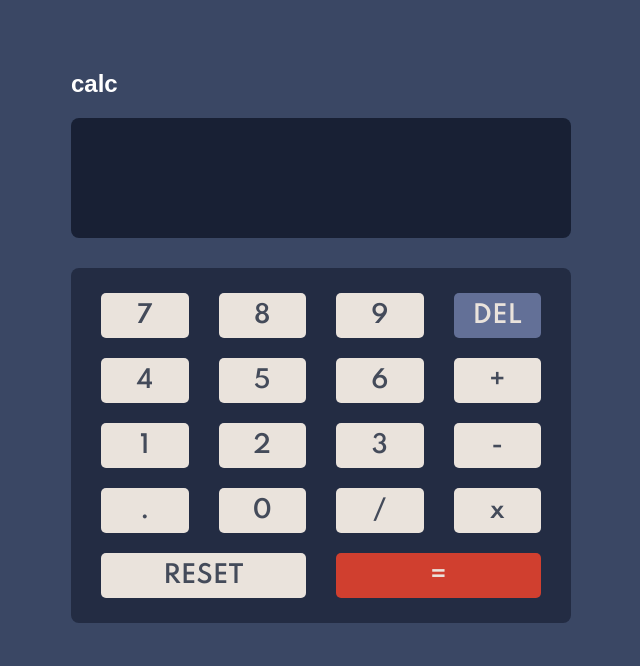
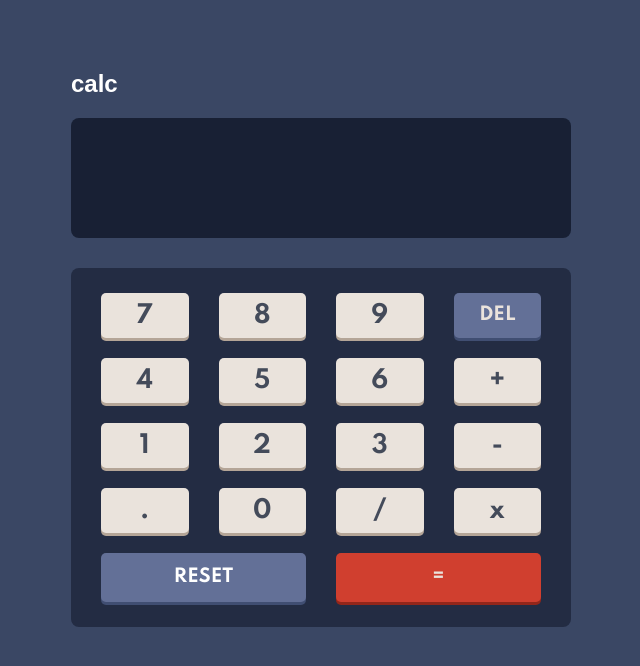
Before and after one commit to Muntasir2001/calculator, a React (Create React App) app: page / in a window 1280 px wide. Shown: the top 666 px of the page, without its empty margins (319-959 px from the left). Built offline with nearby package versions, Linux system fonts and the light colour scheme.

Commit message:
finished creating GUI)

```diff
--- a/public/index.html
+++ b/public/index.html
@@ -9,8 +9,10 @@
 		<link rel="preconnect" href="https://fonts.gstatic.com" />
 		<link rel="preconnect" href="https://fonts.gstatic.com" />
 		<link rel="preconnect" href="https://fonts.gstatic.com" />
+		<link rel="preconnect" href="https://fonts.gstatic.com" />
+		<link rel="preconnect" href="https://fonts.gstatic.com" />
 		<link
-			href="https://fonts.googleapis.com/css2?family=Spartan:wght@600&display=swap"
+			href="https://fonts.googleapis.com/css2?family=Spartan:wght@700&display=swap"
 			rel="stylesheet"
 		/>
 		<!-- <link rel="apple-touch-icon" href="%PUBLIC_URL%/logo192.png" /> -->
--- a/src/components/Button.js
+++ b/src/components/Button.js
@@ -3,14 +3,18 @@ import { createUseStyles } from 'react-jss';
 
 const buttonStyle = createUseStyles({
 	btn: (props) => ({
-		color: props.color,
-		background: props.bkgColor,
+		// color: props.color,
+		// background: props.bkgColor,
 		padding: '8px 15px',
-		fontWeight: '600',
+		display: 'flex',
+		alignItems: 'center',
+		justifyContent: 'center',
+		fontWeight: '800',
 		textAlign: 'center',
 		margin: '10px 15px',
 		borderRadius: '5px',
 		fontSize: '1.5rem',
+		boxShadow: '0 3px #b4a597',
 		'&:hover': {
 			cursor: 'pointer',
 		},
@@ -18,14 +22,21 @@ const buttonStyle = createUseStyles({
 	// label: (props) => ({
 	// 	color: props.color,
 	// }),
+	del: {
+		boxShadow: '0 3px #404e72 !important',
+		fontSize: '1.1rem !important',
+	},
 	reset: {
 		gridColumn: '1 / span 2',
-		fontSize: '1rem',
-		color: '#fff' /* not working */,
+		color: '#fff !important',
+		boxShadow: '0 3px #404e72 !important',
+		padding: '14px !important',
+		fontSize: '1.1rem !important',
 	},
 	equal: {
-		fontSize: '1rem' /* not working */,
 		gridColumn: '3 / span 2',
+		boxShadow: '0 3px #93261a !important',
+		fontSize: '1.1rem !important',
 	},
 });
 
@@ -49,14 +60,14 @@ const Button = (props) => {
 			</div> */}
 			<div
 				className={
-					className ? `${style.btn} ${style[className]}` : style.btn
+					className ? `${style[className]} ${style.btn}` : style.btn
 				}
 				style={{
 					color: color,
 					background: bkgColor,
 				}}
 			>
-				<span className={style.label}>{label}</span>
+				<p className={style.label}>{label}</p>
 			</div>
 		</>
 	);
--- a/src/components/Numpad.js
+++ b/src/components/Numpad.js
@@ -47,6 +47,7 @@ const Numpad = () => {
 					bkgColor={'#637097'}
 					color={'#eae3dc'}
 					isOp={true}
+					className={'del'}
 				/>
 				<Button
 					label={'4'}
@@ -135,7 +136,7 @@ const Numpad = () => {
 				<Button
 					label={'RESET'}
 					value={'RESET'}
-					bkgColor={'#eae3dc'}
+					bkgColor={'#637097'}
 					color={'#444b5a'}
 					isOp={true}
 					className={'reset'}
```
